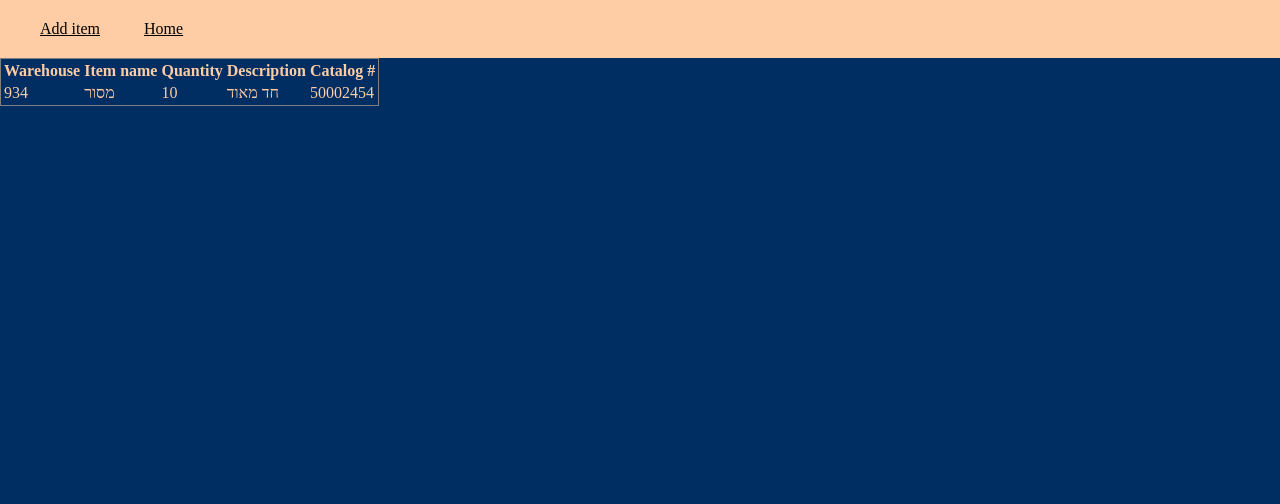
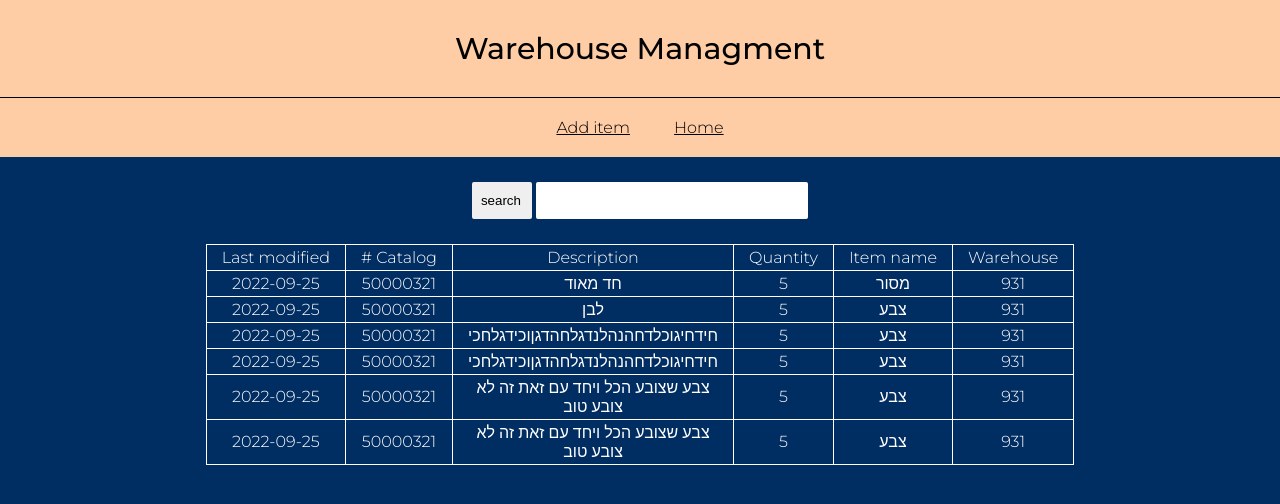
Before and after one commit to jayber-dev/warehouse-managment, a Flask app: page / in a window 1280 px wide. Shown: the top 504 px of the page. Run offline with Flask 2, Linux system fonts and the light colour scheme; data comes from the database, SQL or seed files in the repository; both versions use the stored data as it was after the commit.

Commit message:
template added

```diff
--- a/main.py
+++ b/main.py
@@ -12,16 +12,16 @@ cur = sq.Cursor(conn)
 #     item_description TEXT,
 #     quantity INTEGER,
 #     catalog_id TEXT,
-#     update_date TEXT,
-#     WITHOUT ROW)
+#     update_date TIMESTAMP,
+#     WITHOUT ROWID)
 #     ''');
 
 
 
+cur.execute(f'''INSERT INTO warehouse (warehouse_name,item,item_description,quantity,catalog_id,update_date)
+            VALUES ('931','צבע','צבע שצובע הכל ויחד עם זאת זה לא צובע טוב ',5,'50000321','{datetime.now()}')''')
 
 
-# cur.execute(f'''INSERT INTO warehouse (warehouse_name,item,item_description,quantity,catalog_id,update_date)
-#             VALUES ('931','מסור','חד מאוד',5,'50000321','{datetime.now()}')''')
 conn.commit()
 
 
@@ -30,8 +30,15 @@ app = Flask(__name__)
 
 @app.route('/',)
 def index():
-    print()
-    return render_template('index.html')
+    conn = sq.connect('data.db')
+
+    cur = sq.Cursor(conn)
+    res = cur.execute('''SELECT * FROM warehouse''')
+    data = res.fetchall()
+    cur.close()
+    print(data[0][0])
+
+    return render_template('index.html', data=data)
 
 if (__name__ == '__main__'):
     app.run(debug=True)
--- a/static/css/.index.css
+++ b/static/css/.index.css
@@ -1,10 +1,28 @@
+@import url("https://fonts.googleapis.com/css2?family=Montserrat:wght@100;200;300;400;500;600&display=swap");
 body {
+  direction: rtl;
   margin: 0;
   box-sizing: border-box;
   background-color: #002D62;
+  font-family: "Montserrat", sans-serif;
+  font-weight: 300;
+}
+
+.header {
+  text-align: center;
+  border-bottom: 1px solid black;
+  padding: 5px;
+  background-color: #fecda5;
+}
+.header h1 {
+  padding: 0px;
+  font-family: "Montserrat", sans-serif;
+  font-weight: 500;
+  font-size: 30px;
 }
 
 .menu {
+  text-align: center;
   padding: 20px;
   background-color: #fecda5;
 }
@@ -13,10 +31,55 @@ body {
   color: black;
 }
 
-table {
-  color: #fecda5;
-  border: 1px solid grey;
+.search {
+  margin-top: 25px;
+  text-align: center;
+}
+.search input[type=text] {
+  font-family: "Oswald", sans-serif;
+  width: 250px;
+  border-radius: 2px;
+  border: 0px;
+  padding: 11px;
+}
+.search input[type=submit] {
+  background-image: linear-gradient(red blue);
+  border-radius: 2px;
+  border: 0px;
+  font-family: "Oswald", sans-serif;
+  padding: 11px;
+  width: 60px;
+}
+
+th {
+  font-weight: 300;
+}
+
+.table-container {
+  display: flex;
+  justify-content: center;
+  align-items: center;
+  margin-top: 25px;
+}
+
+table, td:nth-child(even), tr, th {
+  text-align: center;
+  padding-top: 3px;
+  padding-bottom: 3px;
+  padding-left: 15px;
+  padding-right: 15px;
+  color: #ffffff;
+  border-collapse: collapse;
+  border: 1px solid #ffffff;
   border-style: groove;
 }
 
+.description-col {
+  text-align: justify;
+  max-height: 200px;
+  min-height: 20px;
+  max-width: 250px;
+  min-width: 20px;
+}
+
 /*# sourceMappingURL=.index.css.map */
--- a/templates/index.html
+++ b/templates/index.html
@@ -6,15 +6,25 @@
     <meta name="viewport" content="width=device-width, initial-scale=1" />
     <script src="index.js" defer></script>
     <link rel="stylesheet" href="static/css/.index.css" />
-    <title>warehouse managment</title>
+    <title>warehouse Managment</title>
   </head>
   <body>
     <nav>
-      <div class="menu">
+      <div class="header">
+        <h1>Warehouse Managment</h1>
+      </div>
+    </nav>
+    <nav class="menu">
         <a href="/" class="menu-item">Add item</a>
         <a href="/" class="menu-item">Home</a>
+    </nav>
+    <div class="search">
+        <form action="" method="get">
+            <input type="text">
+            <input type="submit" value="search">
+        </form>
     </div>
-
+    <div class="table-container">
         <table>
           <thead>
             <tr>
@@ -23,18 +33,22 @@
               <th>Quantity</th>
               <th>Description</th>
               <th>Catalog #</th>
+              <th>Last modified</th>
             </tr>
           </thead>
           <tbody>
+            {% for item in data %}
             <tr>
-            <td>934</td>
-            <td>מסור</td>
-            <td>10</td>
-            <td>חד מאוד</td>
-            <td>50002454</td>
+              <td>{{item[0]}}</td>
+              <td>{{item[1]}}</td>
+              <td>{{item[3]}}</td>
+              <td class="description-col">{{item[2]}}</td>
+              <td>{{item[4]}}</td>
+              <td>{{item[5][0:10:]}}</td>
             </tr>
+            {% endfor %}
           </tbody>
         </table>
-    </nav>
+      </div>
   </body>
 </html>
```
Also changed, not shown: static/scss/index.scss (+78 -3 lines), data.db, 1 other file. Lines whose indentation alone changed are shown as unchanged.
